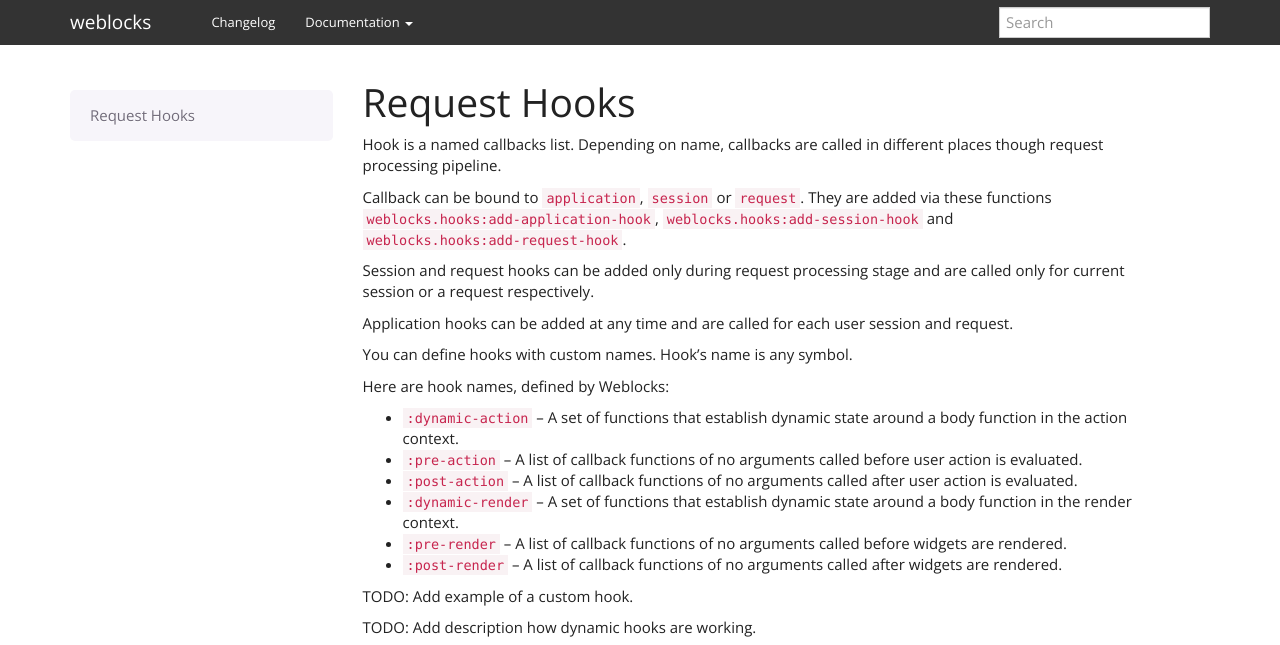
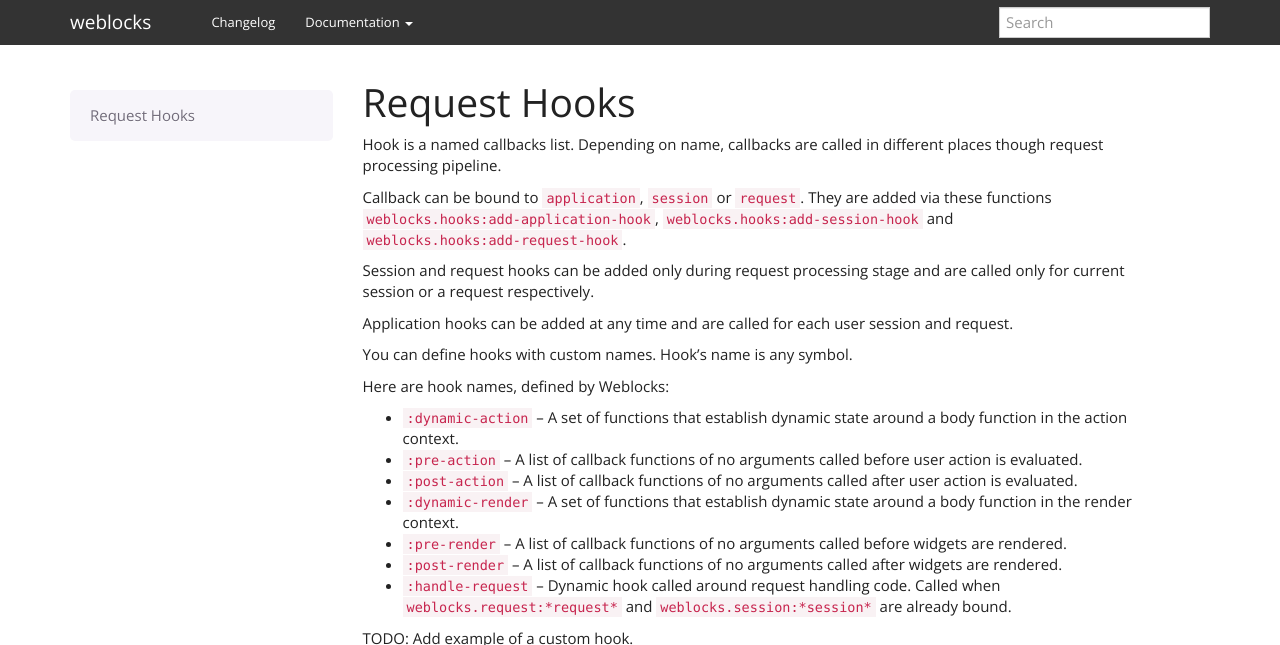
Before and after one commit to skypher/weblocks, a Sphinx documentation site: the page built from docs/source/request-hooks.rst, in a window 1280 px wide and 986 px high, cut to the strip 0-645 px from the top of the window. Built offline with Sphinx 7.4.7, drawn with Linux system fonts in a browser that asks for light colours.

Commit message:
Added :handle-request dynamic hook called around request handling code.
Called when weblocks.request:*request* and weblocks.session:*session* are already bound.

```diff
--- a/docs/source/request-hooks.rst
+++ b/docs/source/request-hooks.rst
@@ -26,7 +26,11 @@
 * ``:post-action`` – A list of callback functions of no arguments called after user action is evaluated.
 * ``:dynamic-render`` – A set of functions that establish dynamic state around a body function in the render context.
 * ``:pre-render`` – A list of callback functions of no arguments called before widgets are rendered.
-* ``:post-render`` – A list of callback functions of no arguments called after widgets are rendered.
+* ``:post-render`` – A list of callback functions of no arguments called
+  after widgets are rendered.
+* ``:handle-request`` – Dynamic hook called around request handling
+  code. Called when ``weblocks.request:*request*`` and ``weblocks.session:*session*``
+  are already bound.
 
 TODO: Add example of a custom hook.
 
```
Also changed, not shown: 2 other files.
